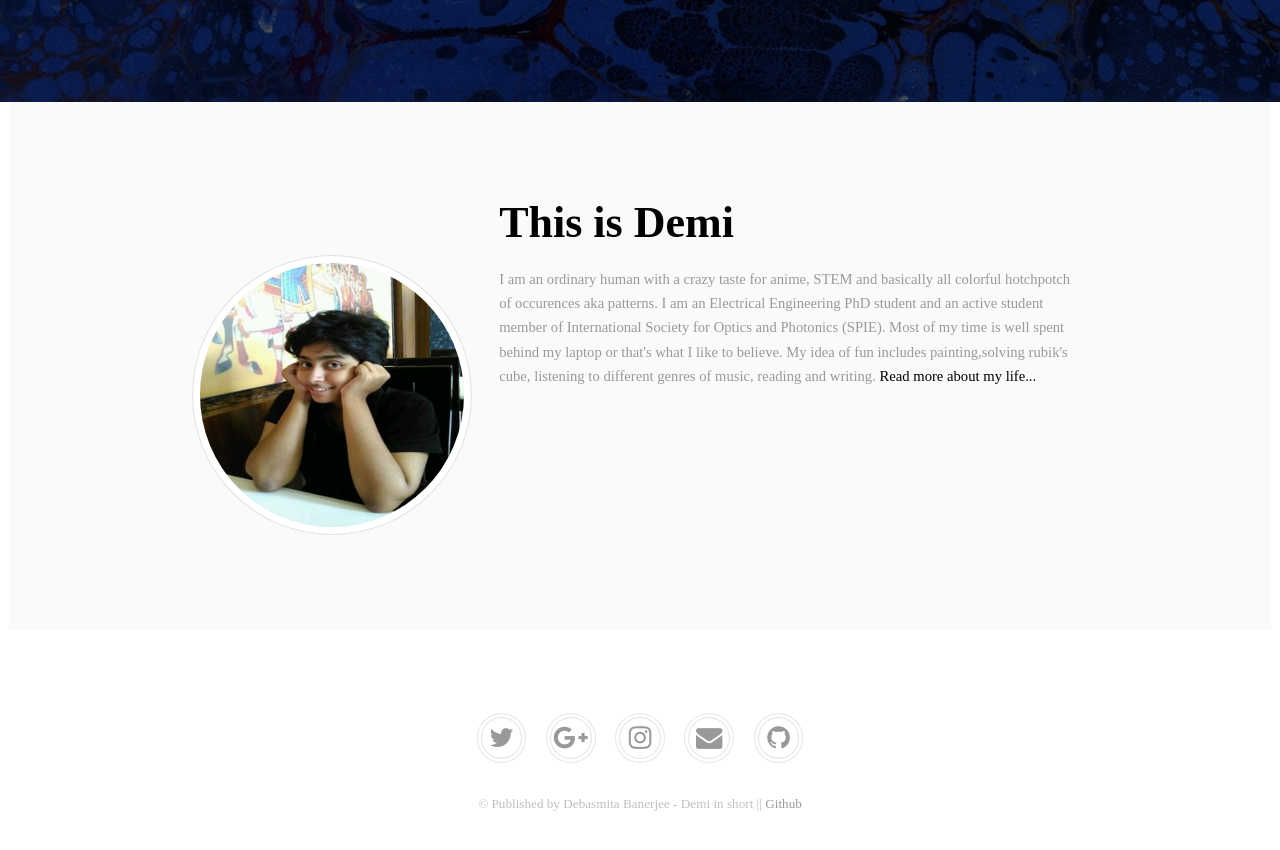
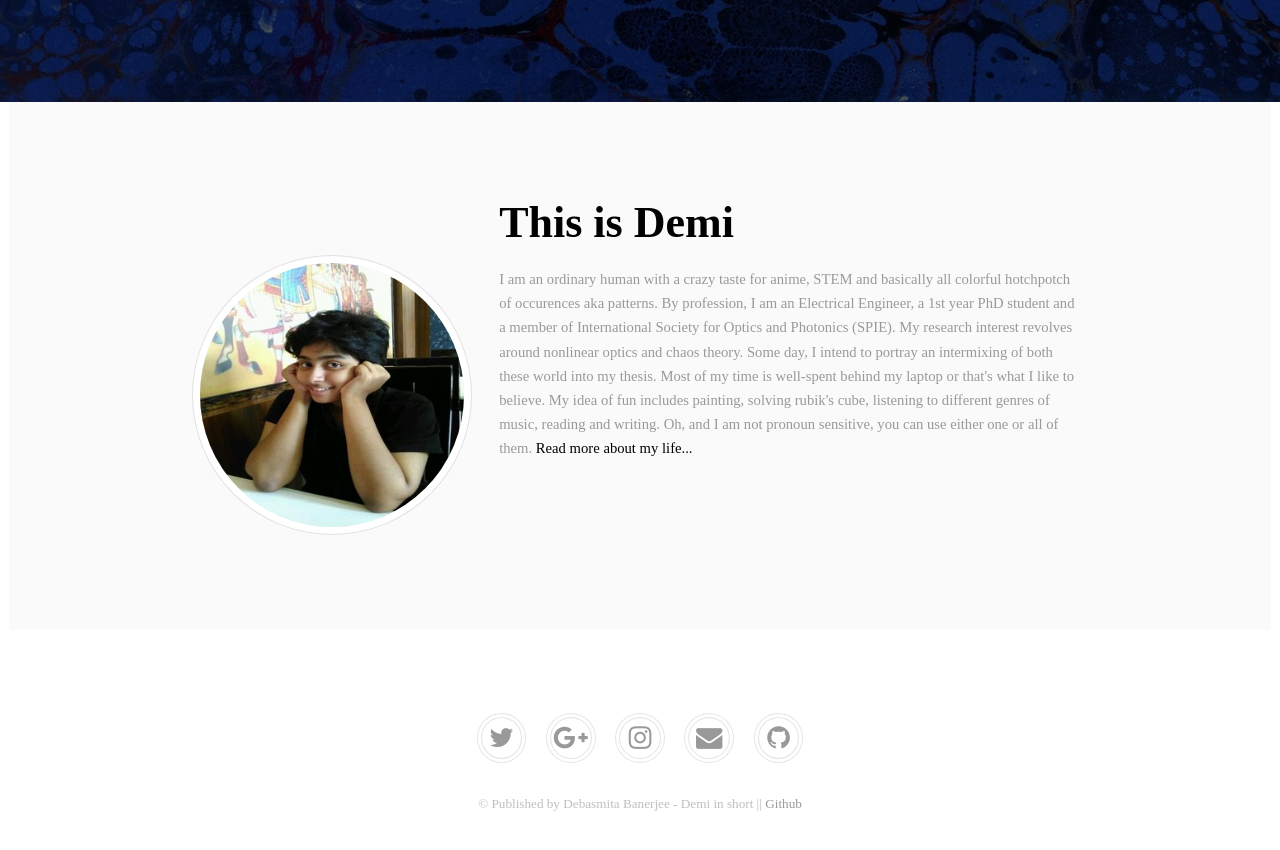
Before and after one commit to DarkDem/DarkDem.github.io, a Jekyll site: the page built from index.html, in a window 1280 px wide and 900 px high, scrolled down 798 px. Shown: the top 850 px of the window. Built offline with Jekyll 4.4.1, drawn with Linux system fonts in a browser that asks for light colours; some web fonts are replaced.

Commit message:
Update index.html

```diff
--- a/index.html
+++ b/index.html
@@ -5,11 +5,13 @@ title: Debasmita Banerjee - The journey to the silver salvation
 <div class="blurb">
 	<h1>This is Demi</h1>
 	<p>I am an ordinary human with a crazy taste for anime,
-	STEM and basically all colorful hotchpotch of occurences aka patterns.
-	I am an Electrical Engineering PhD student and an active student member
-	of International Society for Optics and Photonics (SPIE).
-	Most of my time is well spent behind my laptop or that's what I like to believe.
-	My idea of fun includes painting,solving rubik's cube,
-	listening to different genres of music, reading and writing.
+	STEM and basically all colorful hotchpotch of occurences aka patterns. By profession,
+	I am an Electrical Engineer, a 1st year PhD student and a member
+	of International Society for Optics and Photonics (SPIE). My research interest
+	revolves around nonlinear optics and chaos theory. Some day, I intend to portray an intermixing
+	of both these world into my thesis. Most of my time is well-spent behind my laptop or
+	that's what I like to believe. My idea of fun includes painting, solving rubik's cube,
+	listening to different genres of music, reading and writing. Oh, and I am not pronoun sensitive, you can
+	use either one or all of them.
 	<a href="/about">Read more about my life...</a></p>
 </div><!-- /.blurb -->
```
